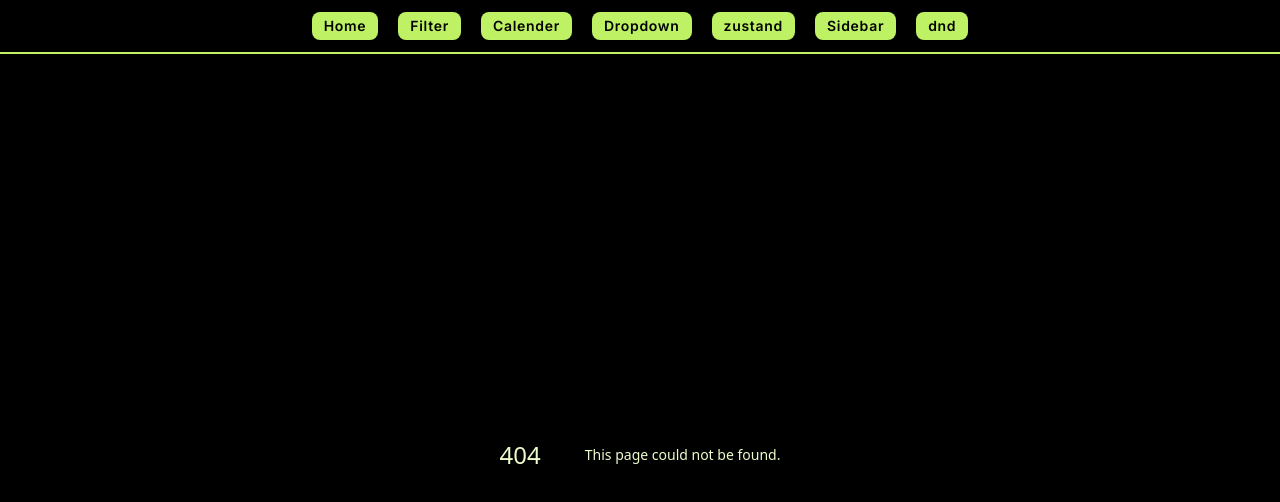
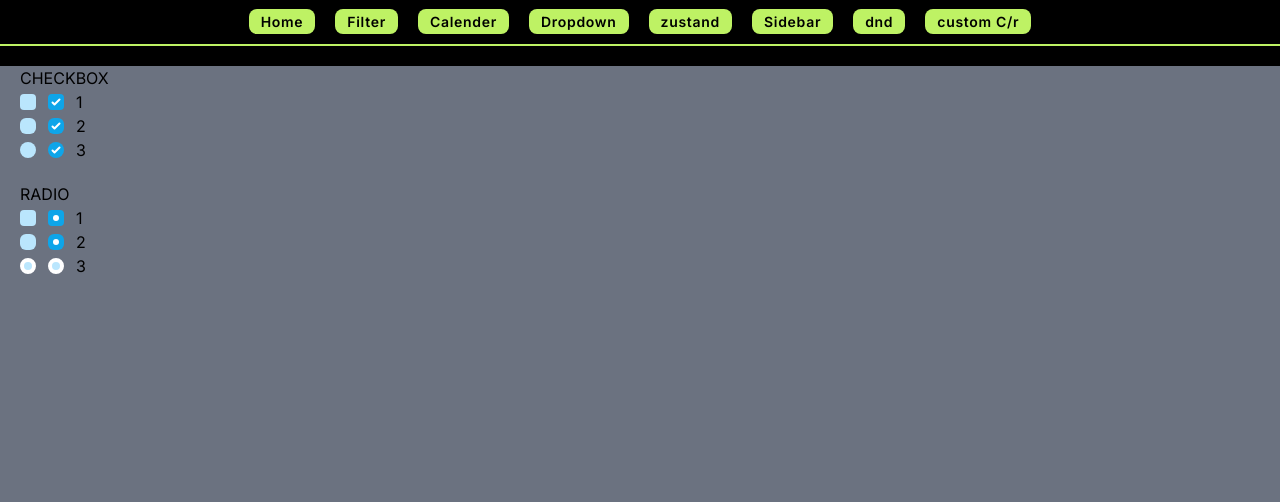
Before and after one commit to shrix1/learning, a Next.js app: page /Custom in a window 1280 px wide. Before the commit this address had no page. Shown: the top 502 px of the page. Built offline with nearby package versions, Linux system fonts and the light colour scheme.

Commit message:
custom checkbox and radio btn

```diff
--- /dev/null
+++ b/app/Custom/page.tsx
@@ -0,0 +1,123 @@
+import React from "react"
+
+const Page = () => {
+  return (
+    <main className="w-full h-screen bg-gray-500 text-black">
+      <section className="m-5 flex flex-col ">
+        CHECKBOX
+        <div className="flex items-center gap-3">
+          <input
+            type="checkbox"
+            name="one"
+            id="one"
+            className="bg-sky-200 hover:bg-sky-300 rounded-sm border-none checked:bg-sky-500 checked:border-none focus:ring-0
+            focus:outline-none hover:checked:bg-sky-500 checked:ring-0 focus:checked:border-none focus:checked:bg-sky-500"
+          />
+          <input
+            type="checkbox"
+            name="one"
+            id="one"
+            checked
+            className="bg-sky-200 hover:bg-sky-300 rounded-sm bordder-none checked:bg-sky-500 checked:border-none  focus:ring-0
+            focus:outline-none hover:checked:bg-sky-500 checked:ring-0 focus:checked:border-none focus:checked:bg-sky-500"
+          />
+          <label htmlFor="one">1</label>
+        </div>
+        <div className="flex items-center gap-3">
+          <input
+            type="checkbox"
+            name="two"
+            id="two"
+            className="bg-sky-200 hover:bg-sky-300 rounded-md border-none checked:bg-sky-500 checked:border-none focus:ring-0
+            focus:outline-none hover:checked:bg-sky-500 checked:ring-0 focus:checked:border-none focus:checked:bg-sky-500"
+          />
+          <input
+            type="checkbox"
+            name="two"
+            id="two"
+            checked
+            className="bg-sky-500 hover:bg-sky-300 rounded-md border-none checked:bg-sky-500 checked:border-none focus:ring-0
+            focus:outline-none hover:checked:bg-sky-500 checked:ring-0 focus:checked:border-none focus:checked:bg-sky-500"
+          />
+          <label htmlFor="two">2</label>
+        </div>
+        <div className="flex items-center gap-3">
+          <input
+            type="checkbox"
+            name="three"
+            id="three"
+            className="bg-sky-200 hover:bg-sky-300 rounded-lg border-none checked:bg-sky-500 checked:border-none focus:ring-0
+            focus:outline-none hover:checked:bg-sky-500 checked:ring-0 focus:checked:border-none focus:checked:bg-sky-500"
+          />
+          <input
+            type="checkbox"
+            name="three"
+            id="three"
+            checked
+            className="bg-sky-200 hover:bg-sky-300 rounded-lg border-none checked:bg-sky-500 checked:border-none focus:ring-0
+            focus:outline-none hover:checked:bg-sky-500 checked:ring-0 focus:checked:border-none focus:checked:bg-sky-500"
+          />
+          <label htmlFor="three">3</label>
+        </div>
+      </section>
+      <section className="m-5 flex flex-col">
+        RADIO
+        <div className="flex  items-center gap-3">
+          <input
+            type="radio"
+            name="one"
+            id="one"
+            className="bg-sky-200 hover:bg-sky-300 rounded-sm border-none checked:bg-sky-500 checked:border-none focus:ring-0
+            focus:outline-none hover:checked:bg-sky-500 checked:ring-0 focus:checked:border-none focus:checked:bg-sky-500"
+          />
+          <input
+            type="radio"
+            name="one"
+            id="one"
+            checked
+            className="bg-sky-200 hover:bg-sky-300 rounded-sm border-none checked:bg-sky-500 checked:border-none focus:ring-0
+            focus:outline-none hover:checked:bg-sky-500 checked:ring-0 focus:checked:border-none focus:checked:bg-sky-500"
+          />
+          <label htmlFor="one">1</label>
+        </div>
+        <div className="flex items-center gap-3">
+          <input
+            type="radio"
+            name="two"
+            id="two"
+            className="bg-sky-200 hover:bg-sky-300 rounded-md border-none checked:bg-sky-500 checked:border-none focus:ring-0
+            focus:outline-none hover:checked:bg-sky-500 checked:ring-0 focus:checked:border-none focus:checked:bg-sky-500"
+          />
+          <input
+            type="radio"
+            name="two"
+            id="two"
+            checked
+            className="bg-sky-500 hover:bg-sky-300 rounded-md border-none checked:bg-sky-500 checked:border-none focus:ring-0
+            focus:outline-none hover:checked:bg-sky-500 checked:ring-0 focus:checked:border-none focus:checked:bg-sky-500"
+          />
+          <label htmlFor="two">2</label>
+        </div>
+        <div className="flex items-center gap-3">
+          <input
+            type="radio"
+            name="three"
+            id="three"
+            className="bg-sky-200 hover:bg-sky-300 rounded-lg border-4 border-white checked:bg-sky-500 checked:border-none focus:ring-0
+            focus:outline-none hover:checked:bg-sky-500 checked:ring-0 focus:checked:border-none focus:checked:bg-sky-500"
+          />
+          <input
+            type="radio"
+            name="three"
+            id="three"
+            className="bg-sky-200 border-4 border-white hover:bg-sky-300 rounded-lg  checked:bg-sky-500 checked:border-none focus:ring-0
+            focus:outline-none hover:checked:bg-sky-500 checked:ring-0 focus:checked:border-none focus:checked:bg-sky-500"
+          />
+          <label htmlFor="three">3</label>
+        </div>
+      </section>
+    </main>
+  )
+}
+
+export default Page
--- a/app/Navbar.tsx
+++ b/app/Navbar.tsx
@@ -1,31 +1,28 @@
 import Link from "next/link"
+import path from "path"
 import React from "react"
 
 const Navbar = () => {
+  const links = [
+    { name: "Home", path: "/" },
+    { name: "Filter", path: "/filter" },
+    { name: "Calender", path: "/Cal" },
+    { name: "Dropdown", path: "/dropdown" },
+    { name: "zustand", path: "/zustand" },
+    { name: "Sidebar", path: "/sidebar" },
+    { name: "dnd", path: "/dnd" },
+    { name: "custom C/r", path: "/Custom" },
+  ]
   return (
     <nav className="w-full p-3 bg-black text-black border-b-2 border-b-lime-300 ">
       <div className="flex gap-5 justify-center items-center text-sm tracking-wider font-semibold flex-wrap">
-        <Link href="/" className="px-3 py-1 rounded-lg bg-lime-300">
-          Home
-        </Link>
-        <Link href="filter" className="px-3 py-1 rounded-lg bg-lime-300">
-          Filter
-        </Link>
-        <Link href="Cal" className="px-3 py-1 rounded-lg bg-lime-300">
-          Calender
-        </Link>
-        <Link href="dropdown" className="px-3 py-1 rounded-lg bg-lime-300">
-          Dropdown
-        </Link>
-        <Link href="zustand" className="px-3 py-1 rounded-lg bg-lime-300">
-          zustand
-        </Link>
-        <Link href="sidebar" className="px-3 py-1 rounded-lg bg-lime-300">
-          Sidebar
-        </Link>
-        <Link href="dnd" className="px-3 py-1 rounded-lg bg-lime-300">
-          dnd
-        </Link>
+        {links.map((link, i) => (
+          <div key={i}>
+            <Link href={link.path} className="px-3 py-1 rounded-lg bg-lime-300">
+              {link.name}
+            </Link>
+          </div>
+        ))}
       </div>
     </nav>
   )
--- a/app/page.tsx
+++ b/app/page.tsx
@@ -16,7 +16,7 @@ const RichTextEditor = dynamic(() => import("@mantine/rte"), {
 
 export default function Home() {
   const uuids = uuid()
-  console.log(uuids)
+
   //uuid change everyRender
 
   // const {count,setCount} = useCounter()
--- a/package.json
+++ b/package.json
@@ -3,7 +3,7 @@
   "version": "0.1.0",
   "private": true,
   "scripts": {
-    "dev": "next dev",
+    "dev": "next dev --turbo",
     "build": "next build",
     "start": "next start",
     "lint": "next lint"
@@ -15,6 +15,7 @@
     "@radix-ui/react-dialog": "^1.0.4",
     "@radix-ui/react-label": "^2.0.2",
     "@radix-ui/react-slot": "^1.0.2",
+    "@tailwindcss/forms": "^0.5.3",
     "@types/node": "20.1.3",
     "@types/react": "18.2.6",
     "@types/react-dom": "18.2.4",
--- a/tailwind.config.js
+++ b/tailwind.config.js
@@ -72,4 +72,5 @@ module.exports = {
     },
   },
   plugins: [require("tailwindcss-animate")],
+  plugins: [require("@tailwindcss/forms")],
 }
```
Also changed, not shown: 1 other file (tests, documents, lock files or other folders).
